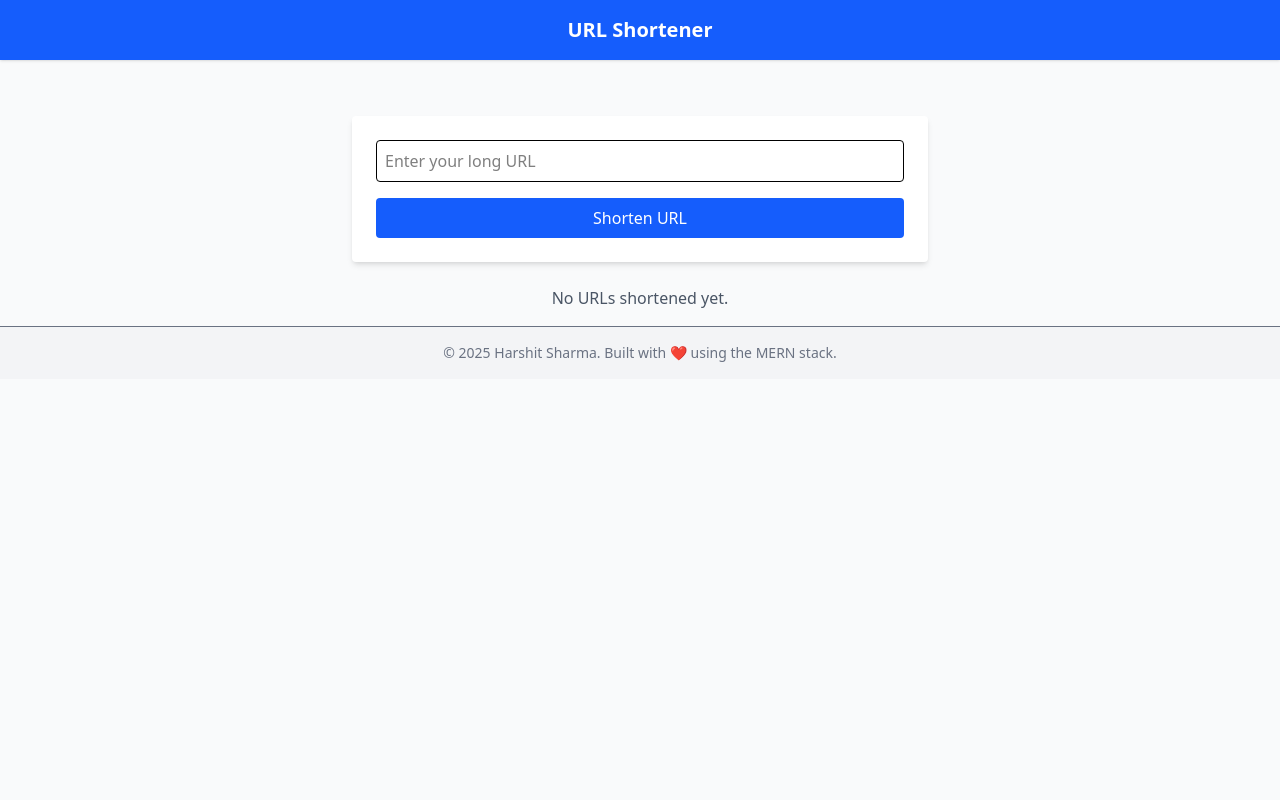
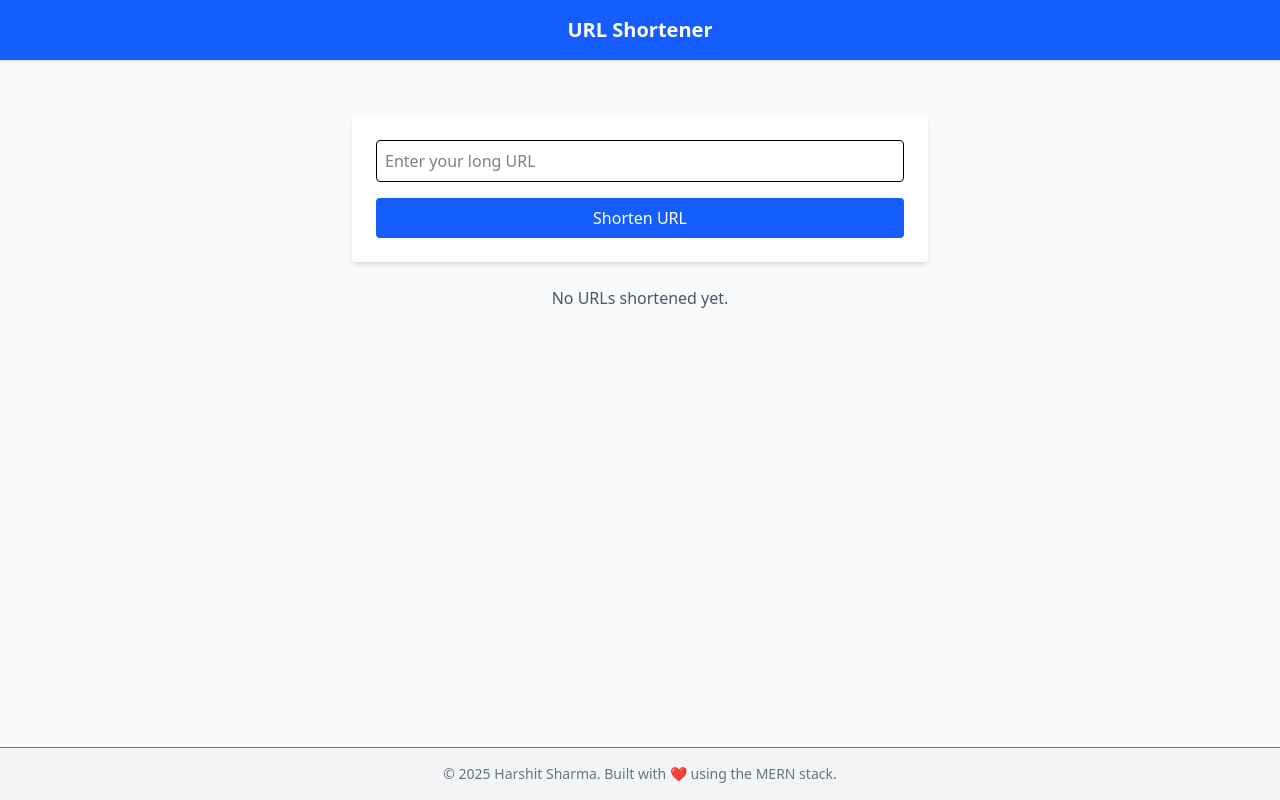
Before and after one commit to sharmaHarshit2000/url-shortener, a React (Vite) app in the folder frontend/: page / in a window 1280 px wide. Built offline with nearby package versions, Linux system fonts and the light colour scheme; no server answers.

Commit message:
align footer to bottom using flex layout on App container

```diff
--- a/frontend/src/App.jsx
+++ b/frontend/src/App.jsx
@@ -30,11 +30,11 @@
 
 
   return (
-    <div className='min-h-screen bg-gray-50'>
+    <div className="min-h-screen flex flex-col bg-gray-50">
       <header className='bg-blue-600 text-white py-4 text-center text-xl font-bold shadow'>
         URL Shortener
       </header>
-      <main className="p-4">
+      <main className="flex-grow p-4">
         <ShortenerForm onNewShortUrl={handleNewShortUrl} />
         <HistoryList shortUrls={shortUrls} />
       </main>
```
